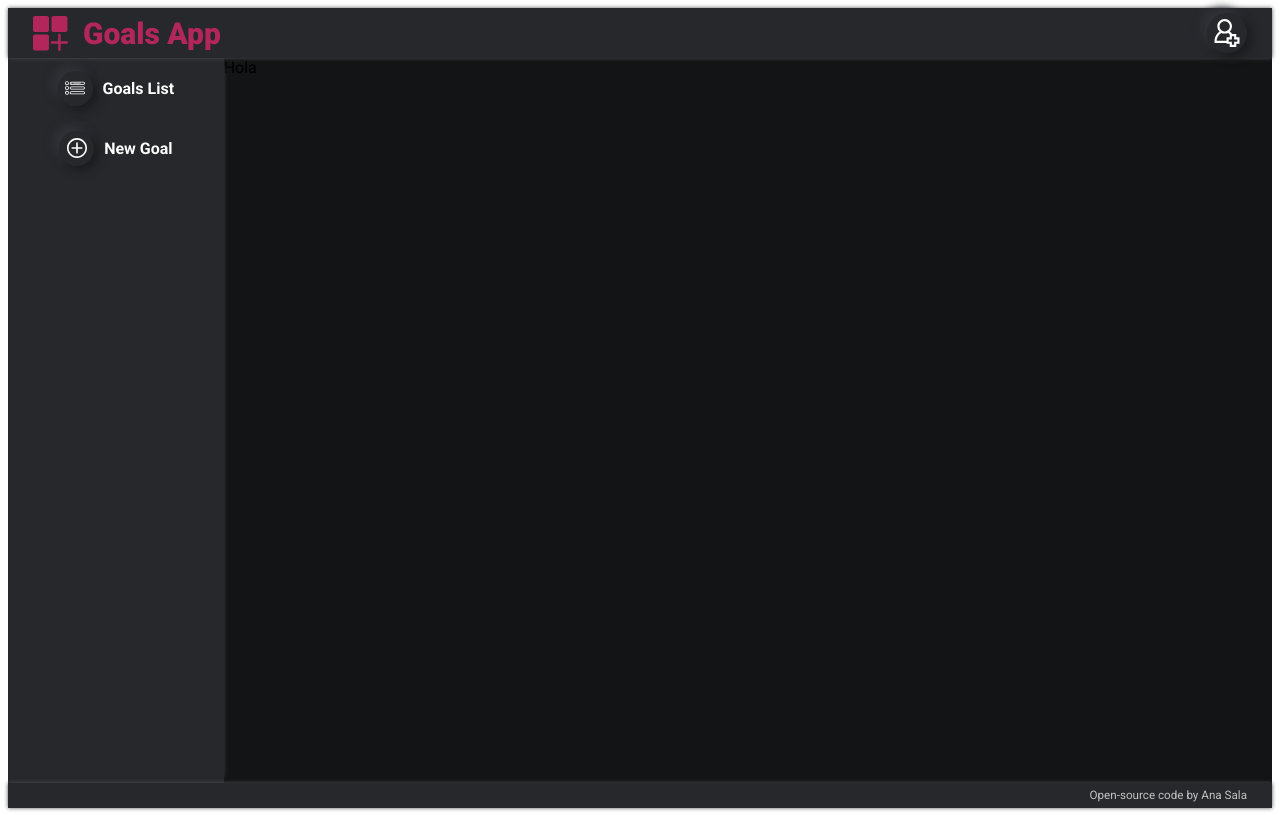
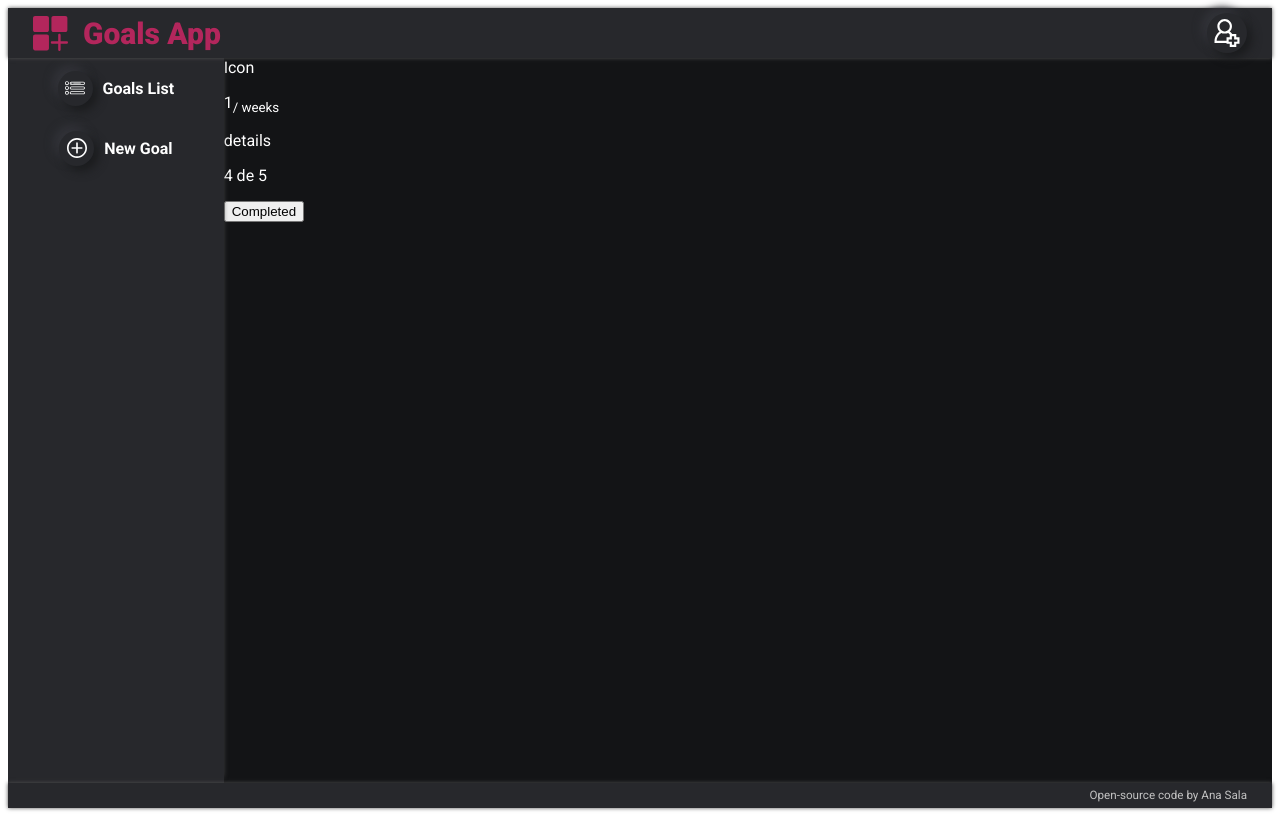
Before and after one commit to AGSS18/goals-app, a JavaScript app: page / in a window 1280 px wide. Built offline with nearby package versions, Linux system fonts and the light colour scheme; the HTML template or start-up script is replaced by a standard one.

Commit message:
Goal component html

```diff
--- a/src/App.js
+++ b/src/App.js
@@ -1,3 +1,4 @@
+import Goal from "./components/goalsList/Goal";
 import Footer from "./components/shared/Footer";
 import Header from "./components/shared/Header";
 import Main from "./components/shared/Main";
@@ -7,7 +8,7 @@ function App() {
     <div className="App">
       <Header />
       <Main>
-
+        <Goal />
       </ Main>
       <Footer />
     </div>
--- /dev/null
+++ b/src/components/goalsList/Goal.js
@@ -0,0 +1,24 @@
+function Goal() {
+    return(
+        <div>
+            <div>
+                <div>Icon</div>
+                <div>
+                    <p>1<sub>/ weeks</sub></p>
+                    <p>details</p>
+                </div>
+            </div>
+            <div>
+                <div>
+                    <p>4 de 5</p>
+                    <div>
+                        <div></div>
+                    </div>
+                </div>
+                <button>Completed</button>
+            </div>
+        </div>
+    );
+}
+
+export default Goal;
--- a/src/components/shared/Main.js
+++ b/src/components/shared/Main.js
@@ -19,7 +19,6 @@ function Main({children}) {
             </aside>
             <main className="main-content">
                 {children}
-                Hola
             </main>
         </div>
     );
--- a/src/index.css
+++ b/src/index.css
@@ -16,6 +16,7 @@
 
 body {
     font-family: 'Roboto', sans-serif;
+    color: var(--SecondaryColor);
 }
 
 a {
```
Also changed, not shown: src/normalize.css.
